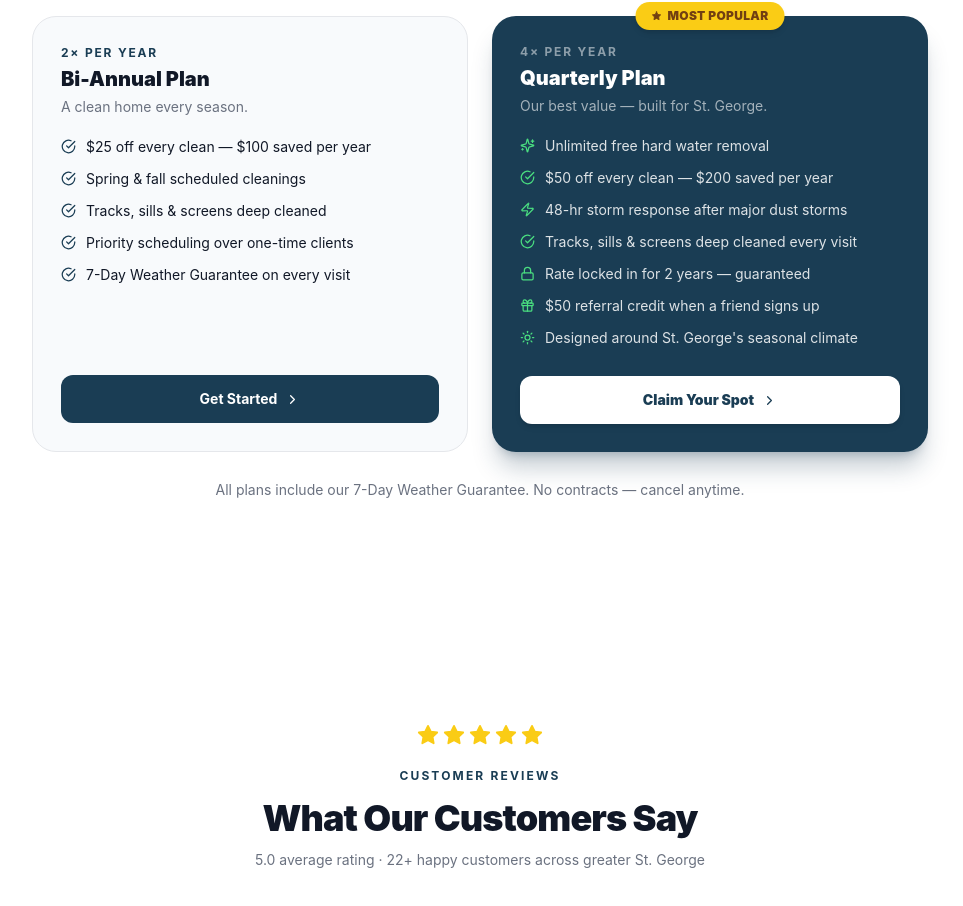
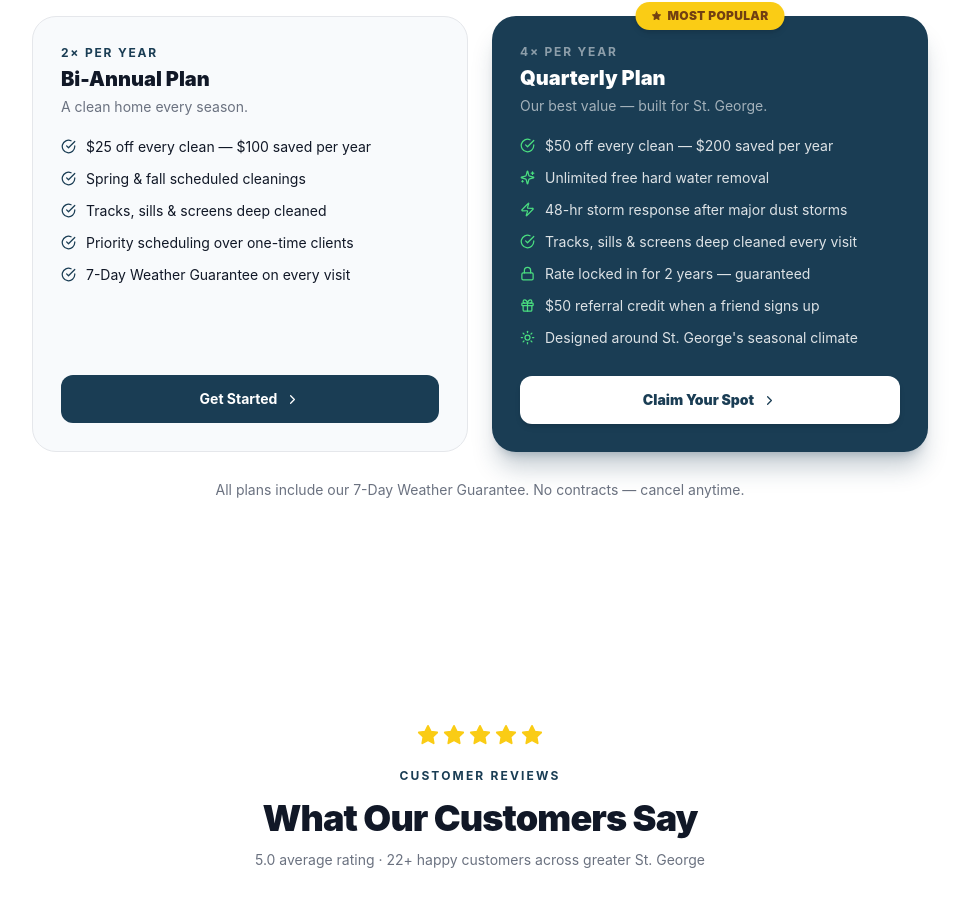
Before and after one commit to WaveWindowCleaning/wave-window-cleaning, a Next.js app: page / in a window 1280 px wide. Shown: the part 4114-5020 px from the top of the page, without its empty margins (160-1123 px from the left). Built offline with nearby package versions, Linux system fonts and the light colour scheme.

Commit message:
Move price discount to top of quarterly plan list
Co-authored-by: Cursor <cursoragent@cursor.com>

```diff
--- a/components/MaintenancePlans.tsx
+++ b/components/MaintenancePlans.tsx
@@ -13,8 +13,8 @@ const biAnnualPerks = [
 ]
 
 const quarterlyPerks = [
+  { icon: CheckCircle, text: '$50 off every clean — $200 saved per year' },
   { icon: Sparkles, text: 'Unlimited free hard water removal' },
-  { icon: CheckCircle, text: '$50 off every clean — $200 saved per year' },
   { icon: Zap,       text: '48-hr storm response after major dust storms' },
   { icon: CheckCircle, text: 'Tracks, sills & screens deep cleaned every visit' },
   { icon: Lock,      text: 'Rate locked in for 2 years — guaranteed' },
```
